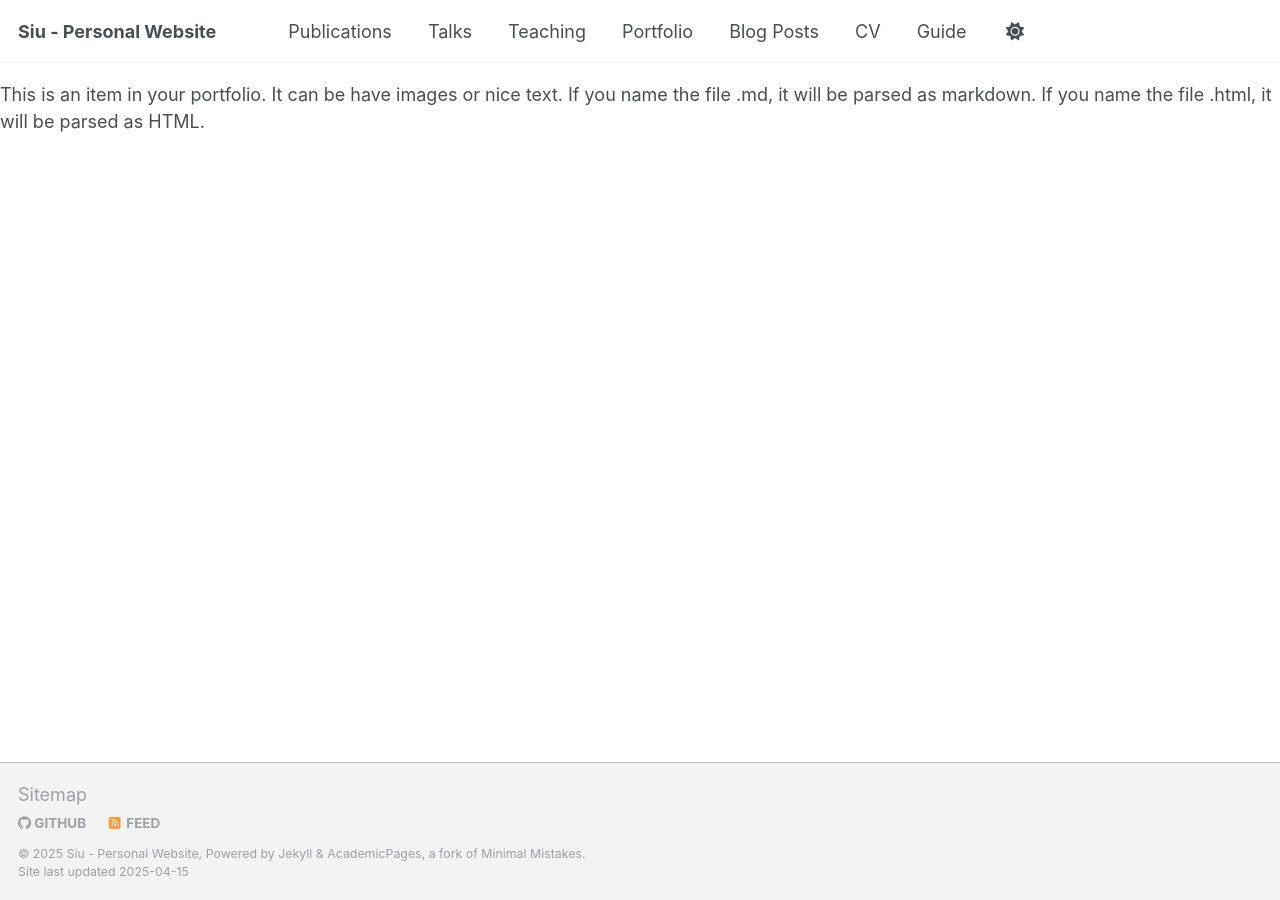
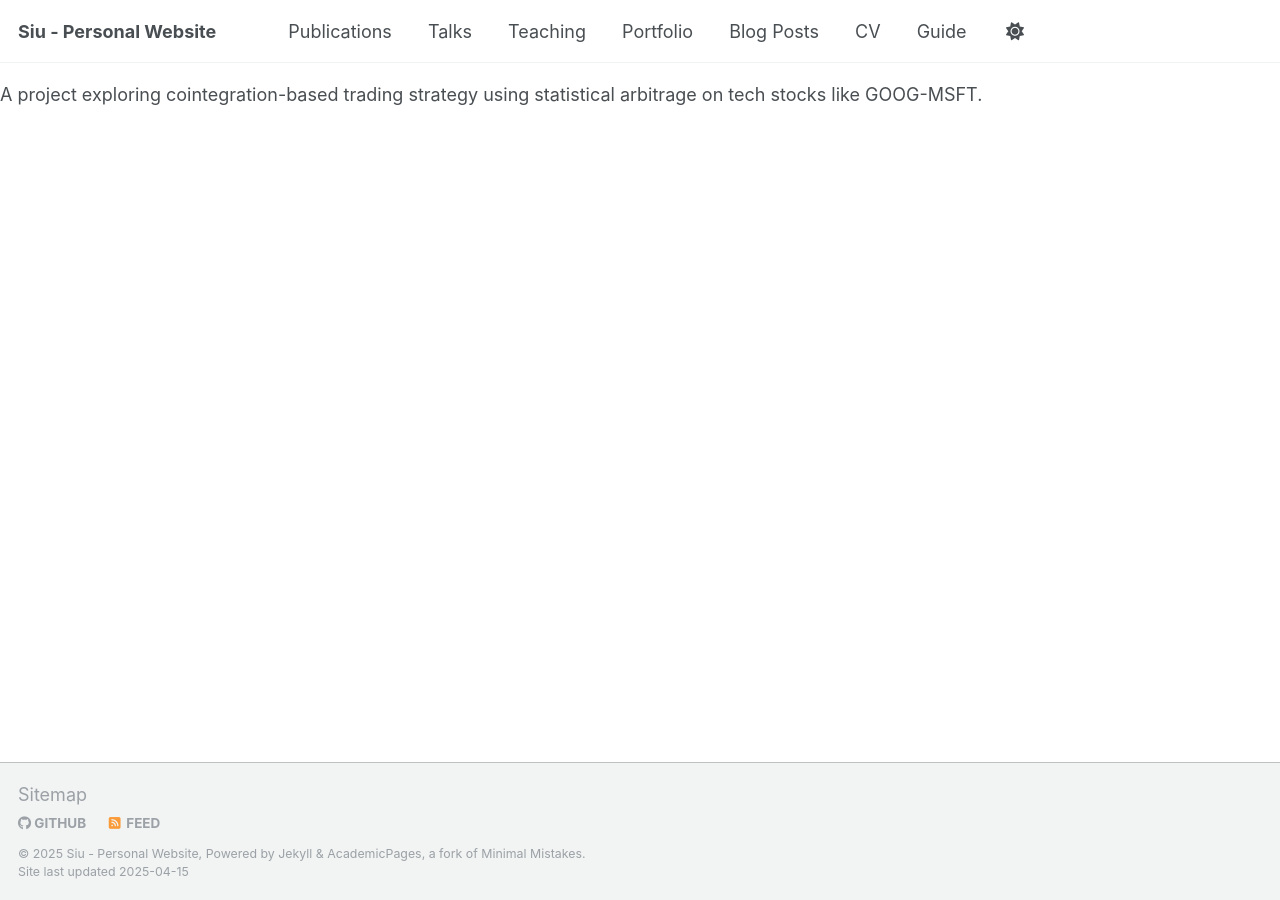
Before and after one commit to siiiiiiiiiii/siiiiiiiii.github.io, a Jekyll site: the page built from _portfolio/portfolio-1.md, in a window 1280 px wide. Built offline with Jekyll 4.4.1, drawn with Linux system fonts in a browser that asks for light colours.

Commit message:
Update portfolio-1.md

```diff
--- a/_portfolio/portfolio-1.md
+++ b/_portfolio/portfolio-1.md
@@ -1,7 +1,6 @@
 ---
-title: "Portfolio item number 1"
-excerpt: "Short description of portfolio item number 1<br/><img src='/images/500x300.png'>"
-collection: portfolio
+title: "Cointegration Pairs Trading"
+layout: default
 ---
 
-This is an item in your portfolio. It can be have images or nice text. If you name the file .md, it will be parsed as markdown. If you name the file .html, it will be parsed as HTML.
+A project exploring cointegration-based trading strategy using statistical arbitrage on tech stocks like GOOG-MSFT.
```
